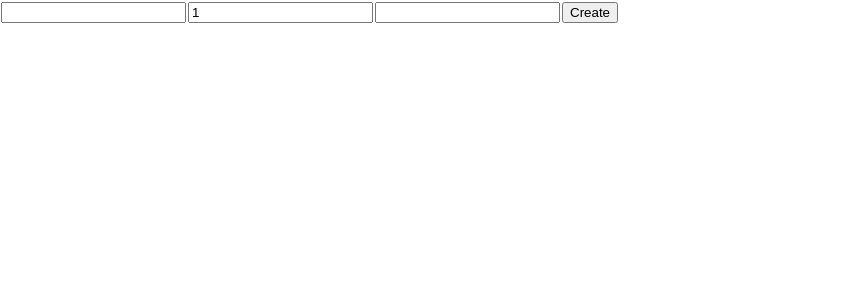
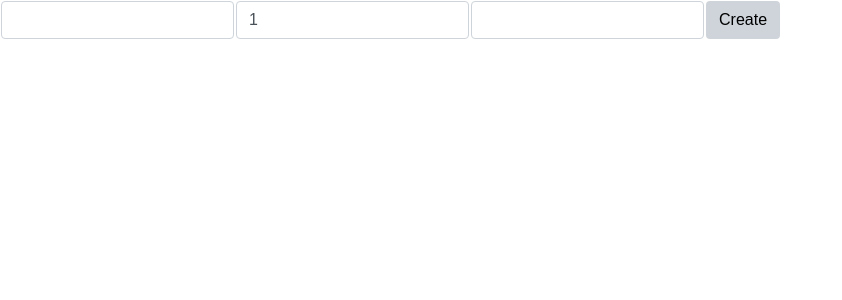
Before and after one commit to Dazzed/annuityprototype-fe, a Next.js app: page /addCat in a window 1280 px wide. Shown: the top 300 px of the page, without its empty margins (0-842 px from the left). Built offline with nearby package versions, Linux system fonts and the light colour scheme.

Commit message:
ui  update for table

```diff
--- a/pages/addCat.js
+++ b/pages/addCat.js
@@ -1,6 +1,7 @@
 import React, { useState } from "react";
 import axios from "axios";
 import Router from "next/router";
+import styles from "../styles/Home.module.css";
 
 export default function AddCat() {
   let [name, setName] = useState("");
@@ -25,6 +26,7 @@ export default function AddCat() {
             name="name"
             value={name}
             onChange={(e) => setName(e.target.value)}
+            className={styles.forminput}
           />
         </td>
         <td>
@@ -33,6 +35,7 @@ export default function AddCat() {
             name="age"
             value={age}
             onChange={(e) => setAge(e.target.value)}
+            className={styles.forminput}
           />
         </td>
         <td>
@@ -41,10 +44,11 @@ export default function AddCat() {
             name="breed"
             value={breed}
             onChange={(e) => setBreed(e.target.value)}
+            className={styles.forminput}
           />
         </td>
         <td>
-          <button onClick={onSubmit}>Create</button>
+          <button onClick={onSubmit} className={styles.tablebutton}>Create</button>
         </td>
       </tr>
     </>
--- a/pages/cats.js
+++ b/pages/cats.js
@@ -1,5 +1,6 @@
 import React, { useEffect, useState } from "react";
 import axios from "axios";
+import styles from "../styles/Home.module.css";
 
 export default function cats() {
   let [catList, setCatList] = useState([
@@ -31,12 +32,12 @@ export default function cats() {
   return (
     <>
       {catList.map((cat) => (
-        <tr key={cat.id}>
+        <tr key={cat.id} className={styles.striped}>
           <td>{cat.name}</td>
           <td>{cat.age}</td>
           <td>{cat.breed}</td>
           <td>
-            <button onClick={() => deleteCat(cat.id)}>Delete</button>
+            <button onClick={() => deleteCat(cat.id)} className={styles.tablebutton}>Delete</button>
           </td>
         </tr>
       ))}
--- a/pages/index.js
+++ b/pages/index.js
@@ -16,7 +16,7 @@ export default function Home() {
           Welcome to <a href="https://nextjs.org">Next.js!</a>
         </h1>
 
-        <table>
+        <table className={styles.table}>
           <thead>
             <tr>
               <th>Name</th>
--- a/styles/Home.module.css
+++ b/styles/Home.module.css
@@ -15,7 +15,37 @@
   justify-content: center;
   align-items: center;
 }
-
+.table {
+  border-collapse: collapse;
+}
+.table thead th {
+  vertical-align: bottom;
+  border-bottom: 2px solid #dee2e6;
+}
+.table td, .table th {
+  padding: .75rem;
+  border-top: 1px solid #dee2e6;
+}
+.forminput {
+  border: 1px solid #ced4da;
+  border-radius: .25rem;
+  padding: .375rem .75rem;
+  font-size: 1rem;
+  line-height: 1.5;
+  color: #495057;
+  background-color: #fff;
+}
+.table-striped tbody tr:nth-of-type(odd) {
+  background-color: rgba(0,0,0,.05);
+}
+.tablebutton {
+  border: 1px solid transparent;
+  padding: .375rem .75rem;
+  font-size: 1rem;
+  line-height: 1.5;
+  border-radius: .25rem;
+  background-color: #ced4da;
+}
 .footer {
   width: 100%;
   height: 100px;
@@ -48,6 +78,7 @@
 
 .title {
   margin: 0;
+  margin-bottom: 25px;
   line-height: 1.15;
   font-size: 4rem;
 }
```
